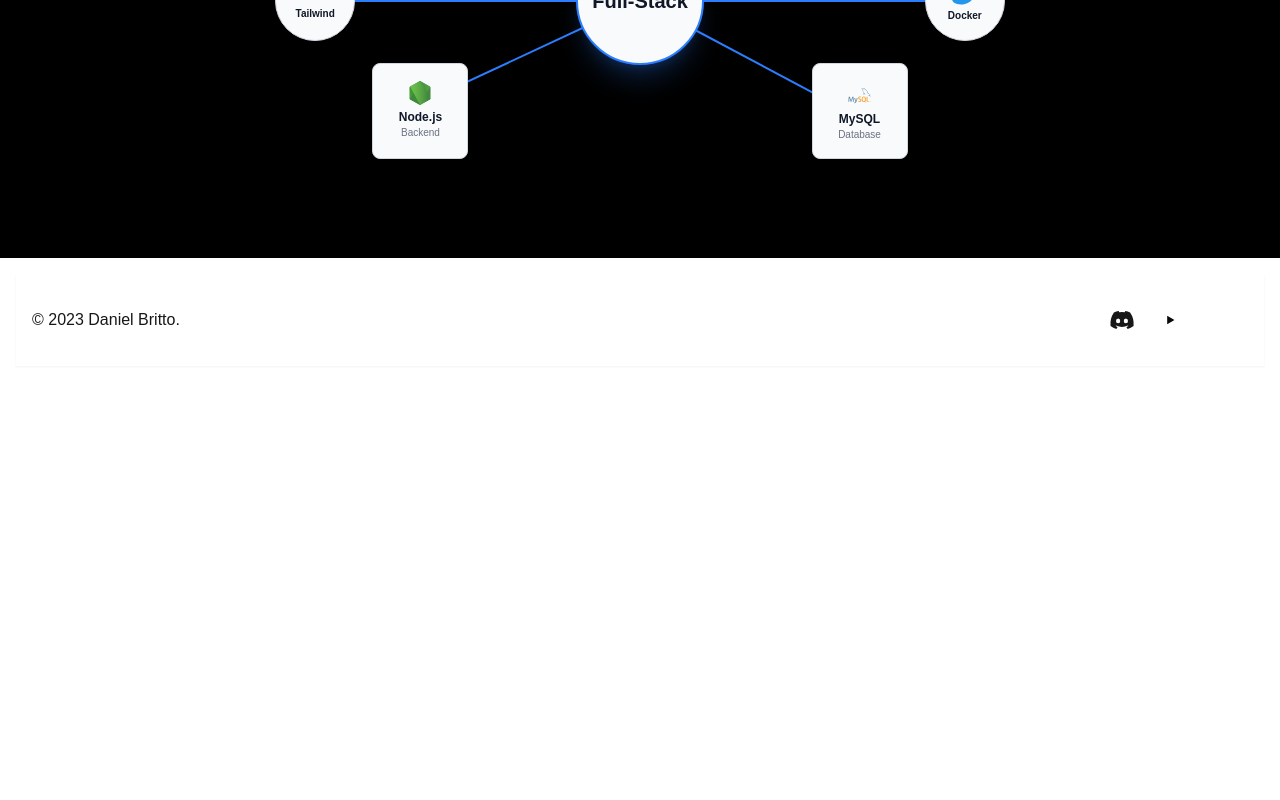
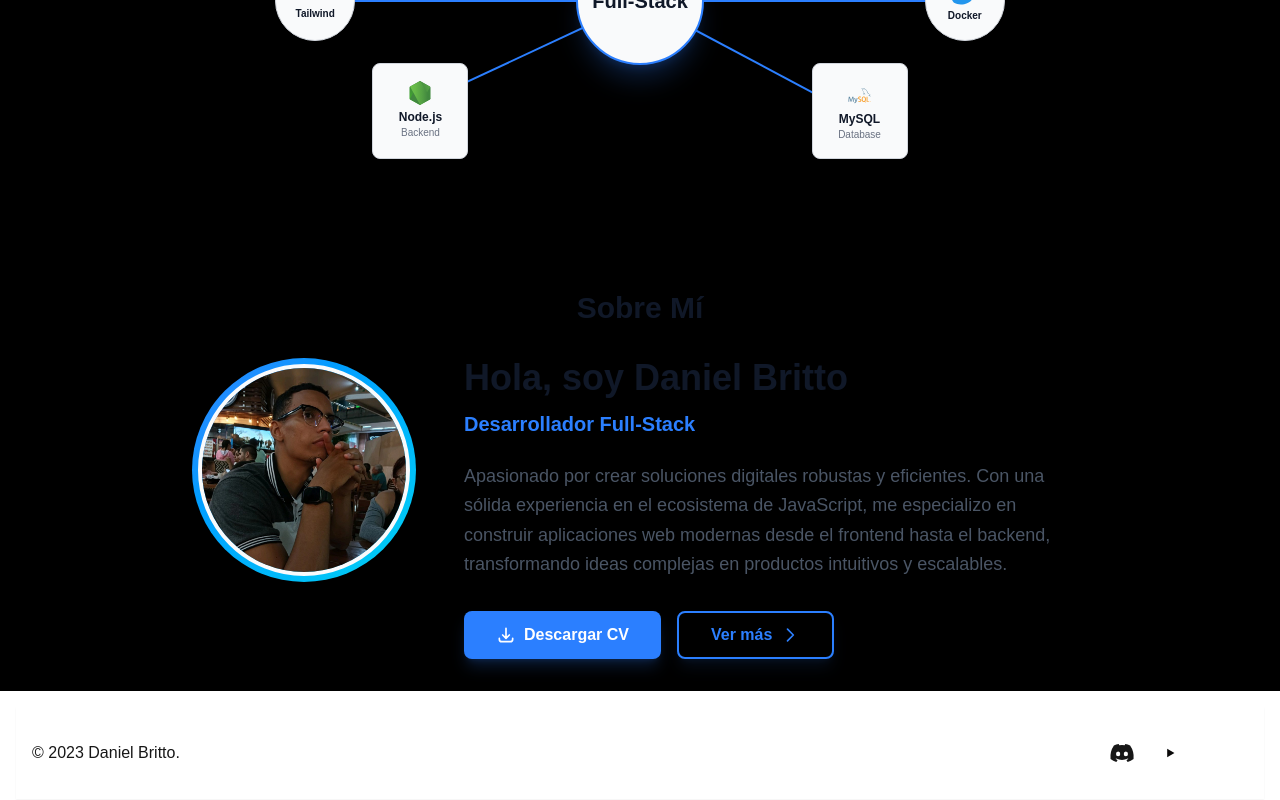
Before and after one commit to dbritto/portafolio, a Next.js app: page / in a window 1280 px wide. Shown: the part 1124-1924 px from the top of the page. Before the commit the page ends 1506 px from the top, so only its background shows below. Built offline with nearby package versions, Linux system fonts and the light colour scheme.

Commit message:
add perfil

```diff
--- /dev/null
+++ b/components/organisms/Perfil.tsx
@@ -0,0 +1,61 @@
+export default function Perfil() {
+    return (
+        <div className="p-8">
+            <h2 className="text-3xl font-bold text-center mb-8 text-gray-900 dark:text-white">Sobre Mí</h2>
+
+            <div className="max-w-4xl mx-auto">
+                <div className="flex flex-col md:flex-row items-center md:items-start gap-8 md:gap-12">
+                    <div className="shrink-0">
+                        <div className="relative w-48 h-48 md:w-56 md:h-56">
+                            <div className="absolute inset-0 rounded-full bg-gradient-to-br from-blue-500 to-cyan-400 animate-spin-slow"></div>
+                            <img
+                                alt="Foto de perfil de Daniel Britto"
+                                className="absolute inset-1.5 w-[calc(100%-12px)] h-[calc(100%-12px)] rounded-full object-cover border-4 border-gray-50 dark:border-gray-800"
+                                src="/perfil.jpeg"
+                            />
+                        </div>
+                    </div>
+
+                    <div className="flex-1 text-center md:text-left space-y-6">
+                        <div className="space-y-3">
+                            <h1 className="text-3xl md:text-4xl font-bold text-gray-900 dark:text-white">
+                                Hola, soy Daniel Britto
+                            </h1>
+                            <p className="text-lg md:text-xl text-blue-500 dark:text-blue-400 font-semibold">
+                                Desarrollador Full-Stack
+                            </p>
+                        </div>
+
+                        <p className="text-base md:text-lg text-gray-600 dark:text-gray-400 leading-relaxed">
+                            Apasionado por crear soluciones digitales robustas y eficientes. Con una sólida experiencia en el ecosistema de JavaScript, me especializo en construir aplicaciones web modernas desde el frontend hasta el backend, transformando ideas complejas en productos intuitivos y escalables.
+                        </p>
+
+                        <div className="flex flex-col sm:flex-row justify-center md:justify-start gap-4 pt-2">
+                            <a
+                                className="inline-flex items-center justify-center gap-2 rounded-lg h-12 px-8 bg-blue-500 hover:bg-blue-600 text-white text-base font-bold transition-all hover:scale-105 shadow-lg shadow-blue-500/20"
+                                href="https://drive.google.com/file/d/1ccuDDwniewjOM5DomlrKlojqHGUf74s7/view?usp=sharing"
+                                download
+                                target="_blank"
+                                rel="noopener noreferrer"
+                            >
+                                <svg className="w-5 h-5" fill="none" stroke="currentColor" viewBox="0 0 24 24">
+                                    <path strokeLinecap="round" strokeLinejoin="round" strokeWidth={2} d="M4 16v1a3 3 0 003 3h10a3 3 0 003-3v-1m-4-4l-4 4m0 0l-4-4m4 4V4" />
+                                </svg>
+                                <span>Descargar CV</span>
+                            </a>
+                            <a
+                                className="inline-flex items-center justify-center gap-2 rounded-lg h-12 px-8 bg-transparent border-2 border-blue-500 hover:bg-blue-500 text-blue-500 hover:text-white text-base font-bold transition-all hover:scale-105 shadow-lg shadow-blue-500/10"
+                                href="/about"
+                            >
+                                <span>Ver más</span>
+                                <svg className="w-5 h-5" fill="none" stroke="currentColor" viewBox="0 0 24 24">
+                                    <path strokeLinecap="round" strokeLinejoin="round" strokeWidth={2} d="M9 5l7 7-7 7" />
+                                </svg>
+                            </a>
+                        </div>
+                    </div>
+                </div>
+            </div>
+        </div>
+    );
+}
--- a/components/templates/Home.tsx
+++ b/components/templates/Home.tsx
@@ -1,5 +1,6 @@
 import Skills from "../atoms/Skills";
 import SectionHeader from "../organisms/SectionHeader";
+import Perfil from "../organisms/Perfil";
 
 export interface HomeProps {
 
@@ -7,7 +8,7 @@ export interface HomeProps {
 
 const homeDataHeader = {
   title: "Desarrollador Full-Stack",
-  description: "Creando aplicaciones web modernas y robustas con React, Next.js, Node.js y MySQL",
+  description: "Creando aplicaciones web modernas y robustas ",
   buttonText: "Ver mis proyectos",
   buttonLink: "#",
   backgroundImage: "/fondo.jpeg"
@@ -24,6 +25,7 @@ export default function Home(props: HomeProps) {
       backgroundImage={homeDataHeader.backgroundImage}
     />
     <Skills/>
+    <Perfil/>
   </>
 
   );
```
Also changed, not shown: public/perfil.jpeg (added).
